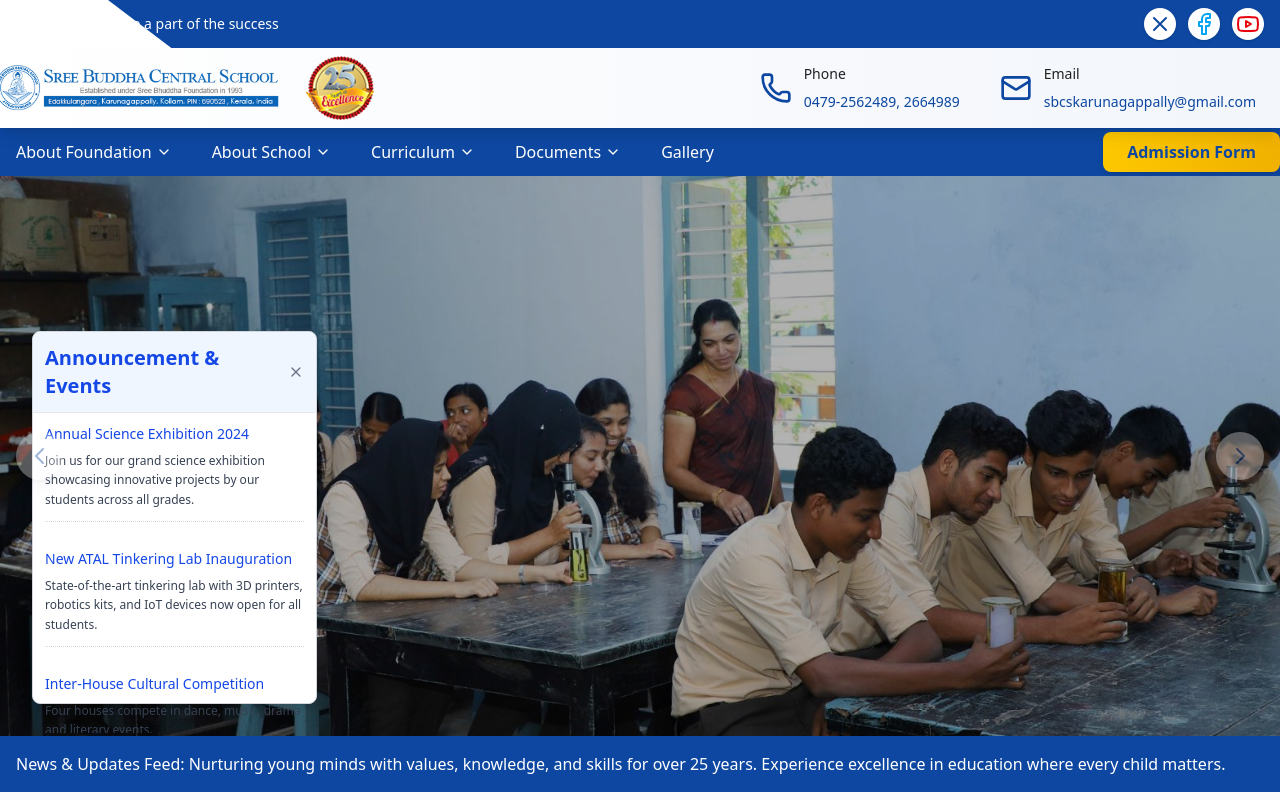
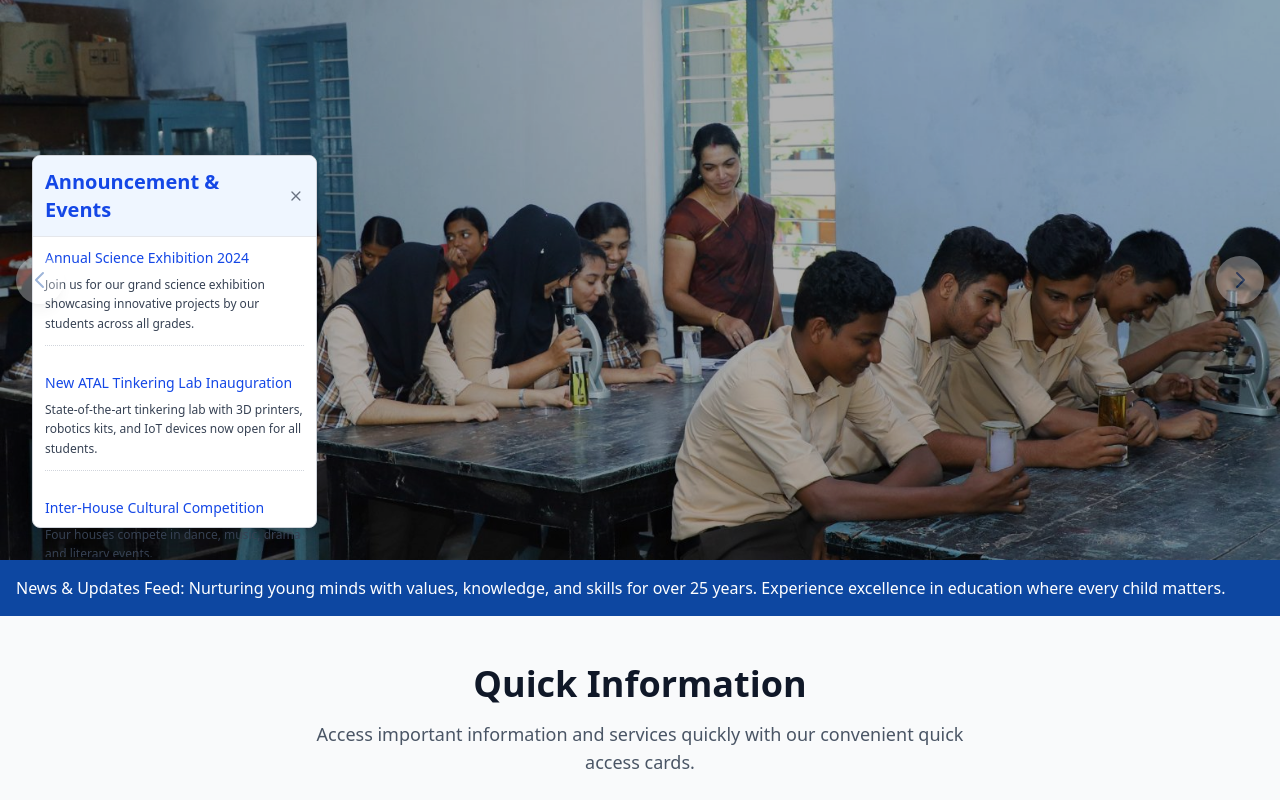
Before and after one commit to astralynetechnologies/sree-budha-school, a Next.js app: page / in a window 1280 px wide. Shown: the top 800 px of the page. Built offline with nearby package versions, Linux system fonts and the light colour scheme.

Commit message:
Renamed Gallery

```diff
--- a/src/pages/index.jsx
+++ b/src/pages/index.jsx
@@ -3,8 +3,7 @@ import { useEffect, useState } from "react";
 import QuickInformation from "@/components/QuickInformation";
 import SchoolEvents from "@/components/SchoolEvents";
 import LeadersMessages from "@/components/LeadersMessages";
-import Gallery from "@/components/Galler";
-import Footer from "@/components/Footer";
+import Gallery from "@/components/Gallery";
 import AnnouncementBoard from "@/components/AnnouncementBoard";
 
 export default function Home() {
@@ -35,7 +34,7 @@ export default function Home() {
 
   return (
     <div>
-      <Navbar />
+
       {/* Hero Section with Background Carousel */}
       <div className="relative h-[55vh] md:h-[60vh] lg:h-[70vh] overflow-visible">
         {/* Background image */}
@@ -169,7 +168,6 @@ export default function Home() {
 
     <Gallery />
 
-    <Footer />
 
     </div>
     </div>
```
Also changed, not shown: src/components/Gallery.jsx (renamed from src/components/Galler.jsx).
